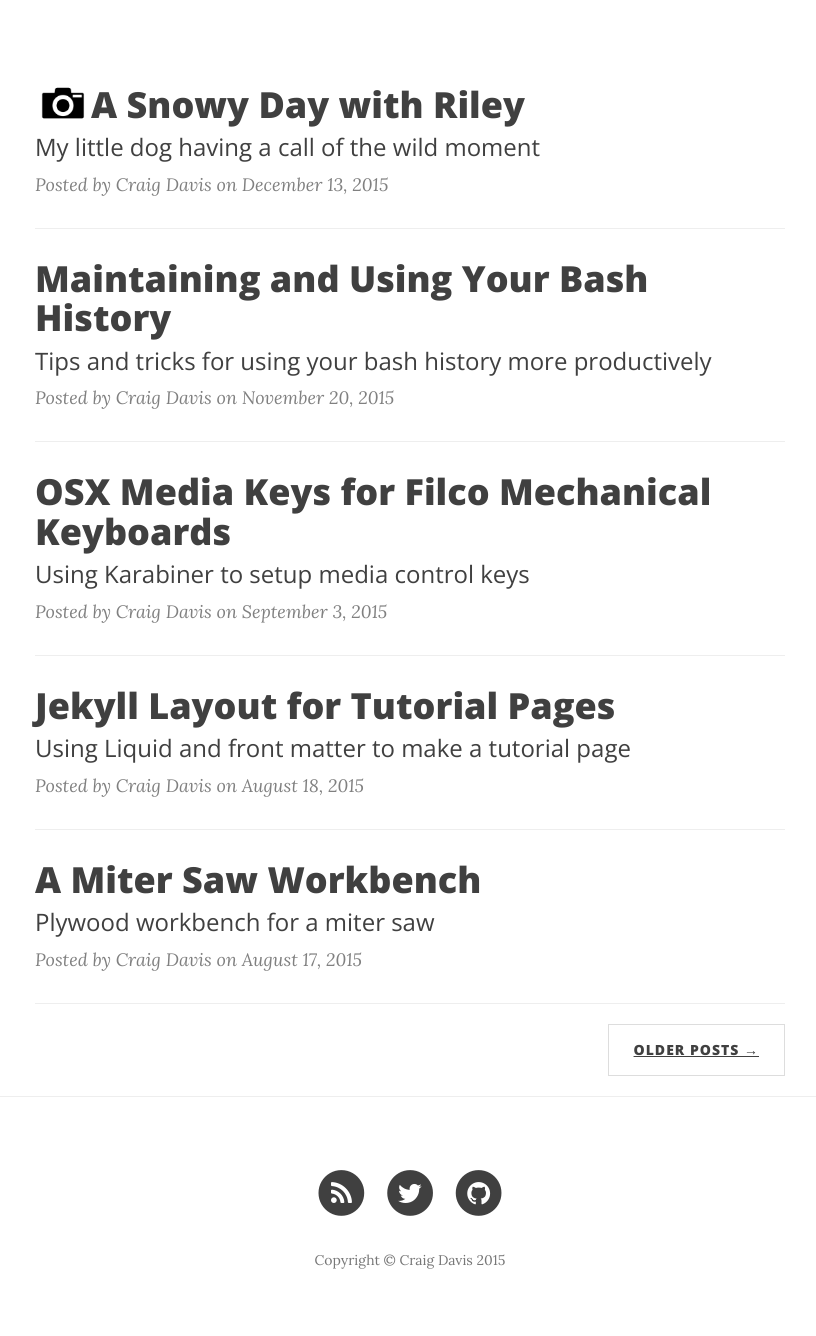
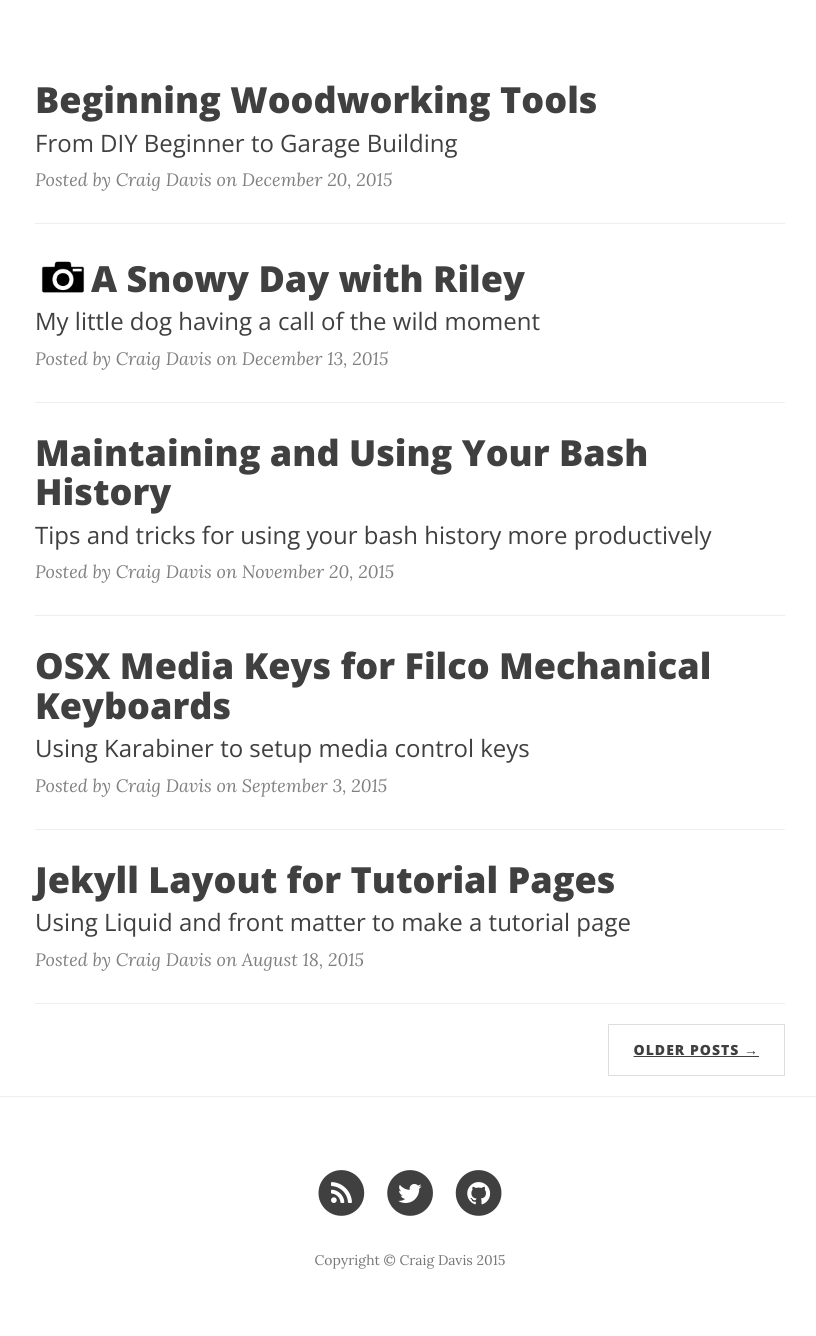
Before and after one commit to craig-davis/craig-davis.github.io, a Jekyll site: the page built from index.html, in a window 1280 px wide. Shown: the part 456-1792 px from the top of the page, without its empty margins (230-1046 px from the left). Built offline with Jekyll 4.4.1, drawn with Linux system fonts in a browser that asks for light colours; nearby versions of some CDN libraries; the list of posts is cut into pages by our own code; some of the changed lines change nothing that is shown.

Commit message:
Add new tools post. No links yet.

```diff
--- /dev/null
+++ b/_posts/2015-12-20-beginning-woodworking-tools.markdown
@@ -0,0 +1,217 @@
+---
+layout:     post
+title:      "Beginning Woodworking Tools"
+subtitle:   "From DIY Beginner to Garage Building"
+date:       2015-12-20
+tags:       [woodworking]
+author:     "Craig Davis"
+header-img: "img/headers/diy-tools.jpg"
+---
+
+I grew up in my grandfathers woodworking shop, and have worked with tools my whole life. I don't have my own shop yet, and so I've collected just enough tools for projects over the last 15 years that fit into a couple of bins. This collection of tools will give you the basic tools for DIY projects and furniture. With this set of tools you'll only be limited by your imagination.
+
+## Table of Contents
+
+* [Safety](#safety)
+* [Cleaning](#cleaning)
+* [Measuring](#measuring)
+* [Hand tools](#hand-tools)
+* [Cutting](#cutting)
+* [Shaping](#shaping)
+* [Kreg Jigs](#kreg-jigs)
+* [Clamps](#clamps)
+* [Power Tools](#power-tools)
+* [Sanding and Finishing](#sanding-and-finishing)
+
+## Safety
+
+First and foremost, protect yourself. Long term exposure to chemicals, loud noises, and short term exposure to sharp tools can cause a lot of damage. Be safe!
+
+And as an aside, when you've got new tools - practice your cuts once with the tool off and really look at your fingers, elbows, and other body parts that are near cutting edges. Getting used to how your tools and move is critical!
+
+<dl>
+    <dt>Safety glasses</dt>
+    <dd>ER doctors are remarkably good at removing splinters from your eyeballs, but safety glass really are a lot cheaper. Find a set that fits close to your face, particularly your cheeks to prevent anything from bouncing upwards and underneath your glasses.</dd>
+
+    <dt>Ear plugs and Ear protection</dt>
+    <dd>Tools are loud and <strong>will</strong> cause permanent damage. Ear plugs offer better protection, but can be a hassle if you're working with other people. Purchase both, and for really loud projects, use both together!</dd>
+
+    <dt>N99 Dust mask</dt>
+    <dd>Buy the good ones with the vents to exhale. Dust can carry any number of bad things, and N99 masks will offer some protection from welding, soldering, and paint fumes as well. Please always remember that plywood and engineered wood products have a wide variety of glues and bonding chemicals in them that are bad news for your lungs, and always wear a mask and when sanding and applying finishes.</dd>
+</dl>
+
+## Cleaning
+
+A clean and organized working area is a safe area. I keep a brush handy to clean as I go. Buy a box of rags &emdash; they'll be great to have around when you're working on finishing projects.
+
+<dl>
+    <dt>Dust brush and pan</dt>
+    <dd>A small brush you can keep on your workbench</dd>
+
+    <dt>Rags</dt>
+    <dd>A cheap box of rags will help in cleaning and will always be useful!</dd>
+
+    <dt>Hand Soap</dt>
+    <dd>Borax and GoJo are my favorite hand soaps. Borax is old, and to me smells like my Grandfathers shop.</dd>
+</dl>
+
+## Measuring
+
+Measure twice, cut once. Even better, learn to never measure - but that's another post!
+
+<dl>
+    <dt>Mechanical pencil</dt>
+    <dd>Carpenters pencils are for carpentry, not for detailed projects. If you're doing trim work or building furniture then a mechanical pencil is superior. It'll have much better repeatability.</dd>
+
+    <dt>Combination square</dt>
+    <dd>An accurate combination square is essential for getting good results. Learn to use it! You'll be able to mark corners, find centerlines, gage the depth of things, make right angle lines. There are a lot of ways to use this tool.</dd>
+
+    <dt>Sliding bevel</dt>
+    <dd>Remember how I mentioned it's best if you can never measure? This is one of the tools that helps with that. As often as possible take measurements from the actual angles and lengths of things instead of measuring. For instance, if you've made a cut at some angle, and now you need to make the opposite/complimentary cut, just use the gauge to measure the angle and then flip the gauge over. There's no need to bring numbers into the process.</dd>
+
+    <dt>Measuring tape</dt>
+    <dd>A good measuring tape is critical. Take a little time to learn to use it. I prefer one with fractions measured on it.</dd>
+
+    <dt>Folding rule</dt>
+    <dd>A folding rule isn't as essential, but for repair projects it can be super useful. In particular they are a great way to measure the exact inside dimensions of something. This can often be hard to do with a regular tape measure.</dd>
+</dl>
+
+## Hand tools
+
+This is a basic set of hand tools. These aren't all used directly, but may be useful in adjusting tools, dealing with miscellaneous fasteners, and other DIY projects.
+
+<dl>
+    <dt>Rubber mallet</dt>
+    <dd>A non-marking source of motivation. Useful for knocking together glue ups, or taking apart dry fit pieces. Oh, and sealing paint cans, but keep it clean!</dd>
+
+    <dt>Hammer</dt>
+    <dd>A sixteen ounce claw hammer is the right place to start. A simple fiberglass handle will do.</dd>
+
+    <dt>Screwdrivers</dt>
+    <dd>Get an assortment of screwdrivers. Buy good screwdrivers, the higher quality metal won't round as many screws and you'll have better results.</dd>
+
+    <dt>Paint can opener</dt>
+    <dd>This is very different than a screwdriver! They are cheap and will extend the life of your favorite standard screwdriver.</dd>
+
+    <dt>Razor knife</dt>
+    <dd>A sharp knife is a safe knife. A sharp knife needs less </dd>
+
+    <dt>Slip-joint pliers</dt>
+    <dd>Please, don't use these on nuts or bolts.</dd>
+
+    <dt>Needle-nose pliers</dt>
+    <dd>Useful for everything from driving a heavy duty needle or fishing hook to dealing with small fasteners.</dd>
+
+    <dt>Diagonal cutters</dt>
+    <dd>Wire cutters that are also useful for zip ties, wire ties, and home electrical work</dd>
+
+    <dt>Adjustable wrench</dt>
+    <dd>You wouldn't think it, but there's a correct direction to use an adjustable wrench. Always use it so that it's turning towards the movable jaw. This keeps the movable jaw being forced towards the wrench body, and you won't strip as many bolt heads. But again, this is a tool of convenience - if you've got the socket or end wrench in your toolbox, use it.</dd>
+</dl>
+
+## Cutting
+
+Saws. There's four basic saws that are worth having. Others will debate that there are far more. Actually, make that 7 - no. Well, start with these four.
+
+<dl>
+    <dt>Crosscut saw (12 pt.)</dt>
+    <dd>A twelve point per inch crosscut saw is great for quickly trimming 2x4s and other lumber</dd>
+
+    <dt>Rip saw (6 1/2 or 7 1/2 pt.)</dt>
+    <dd>This is a saw used to cut with the direction of the wood grain. The teeth are set at a different angle, and while you can rip with a crosscut saw, it's worth having both. The teeth are cut to act more like a chisel, and so won't hunt around and follow grain the way that a crosscut saw would. You'll get straighter cuts.</dd>
+
+    <dt>Japanese backsaw</dt>
+    <dd>A dozuki is a saw that cuts on the pull stroke and has a stiffened blade. It's ideal for hand cut dovetails and other finishing work. A flexible backsaw is great for flush trimming.</dd>
+
+    <dt>Hacksaw</dt>
+    <dd>At some point, you're going to have to cut a bolt to length or some bar stock for a project. This is the tool for that.</dd>
+</dl>
+
+## Shaping
+
+Wood and metal shaping tools. These will let you remove material efficiently.
+
+<dl>
+    <dt>Brad-point drill bits</dt>
+    <dd>The go-to drill bit for wood. An assortment of these is a must. Keep them sharp, don't overheat them, and don't leave them to rattle around in a toolbox. They get dull that way. As you add more, learn about split points and rake angles for various materials.</dd>
+
+    <dt>Spade drill bits</dt>
+    <dd>Large and flat, these cut large holes when you don't care about the roundness of the hole or the finish. Home electrical wiring and making some large holes are the name here. For anything else, you'll want to start investing in Forstner bits and then hole saws for large sized holes.</dd>
+
+    <dt>Bench planes</dt>
+    <dd>A smoothing plane and a small block plane can be used to deal with a door that has swelled, a drawer that doesn't fit, and can be used to flatten and square all manner of boards.</dd>
+
+    <dt>Wood chisels</dt>
+    <dd>An assortment of wood chisels from 1/4" to 1" will be helpful. They'll be useful in everything from mortising for a door to making tenons to cleaning up dovetails. Don't use them for anything else - no scraping and no paint can opening! (We have a tool for that!)</dd>
+
+    <dt>File</dt>
+    <dd>A few files will be really handy, a small triangular file for detail work, and a few mill files will be great for everything from sharpening a lawnmower blade to deburring a bolt that you trimmed with your hacksaw.</dd>
+</dl>
+
+## Kreg Jigs
+
+These will change the way that you view quick projects. The Kreg Pockethole jig allows you to quickly and easily join two piece of wood at a 90 or 180 degree angle. This can make face frames and basic box construction go quicker than you could ever imagine. It'll never be as pretty as fancy joints, but without a table saw, this will open up an entire new set of projects.
+
+<dl>
+    <dt>Simple kit</dt>
+    <dd>The two hole or even the mini jig are a great place to start</dd>
+
+    <dt>Regular clamp</dt>
+    <dd>Most kits come with a flat clamp, but if not, this an absolute requirement. It allows you to hold the jig in position, and face frames flat as you add the screw.</dd>
+
+    <dt>90 degree clamp</dt>
+    <dd>Go ahead and get one, you'll like having it. It makes holding two board at 90 degrees really easy, and make box and drawer construction go quickly.</dd>
+
+    <dt>Saw jig</dt>
+    <dd>The circular saw jig will get you over the blues of not having a table saw. I use mine a lot. However, it requires that you think about teh cut plan for the project very differently. If you're cutting plywood, you'll want to nibble away at it instead of breaking it down into smaller pieces.</dd>
+</dl>
+
+## Clamps
+
+You can never have too many. Stock up when there is a sale, and scrounge estate sales and Craigslist for more. You can start with spring
+
+<dl>
+    <dt>Spring Clamps</dt>
+    <dd>Cheap and simple, these are great for laminating boards and small glue-ups.</dd>
+
+    <dt>Simple Clamps</dt>
+    <dd>Two foot bar clamps, with the trigger are great for holding smaller workpieces.</dd>
+
+    <dt>Pipe clamps</dt>
+    <dd>Cheap and durable, a set of four 5' bar clamps will help with larger projects. A simple bed headboard for instance.</dd>
+</dl>
+
+## Power Tools
+
+Saw, drill, jigsaw will take you far. A sander is included with the finishing tools.
+
+<dl>
+    <dt>Drill</dt>
+    <dd>A high quality drill is an absolute must. An 18 volt drill will have more than enough power to drive larger bits.</dd>
+
+    <dt>Impact driver</dt>
+    <dd>This is an optional tool, but if you're driving a lot of screws, installing a deck, or a lot of drywall, then an impact driver is a brilliant tool to own. They don't strip screws and can make short work of things.</dd>
+
+    <dt>Jig Saw</dt>
+    <dd>Go ahead and spend a little more on a nice one. This is a tool that will bridge the gap from now until you have a bandsaw, and will always be a great tool for odd jobs.</dd>
+
+    <dt>Circular saw</dt>
+    <dd>A 7 1/4 inch saw is a carpentry must. A worm drive is a great tool if you're framing, but can be heavy and a little hard to deal with if you plan to use it with a Kreg jig or a cutting guide.</dd>
+
+    <dt>Router (1 hp, 1/4" collet) Purchase bits as needed; bead, chamfer, cove, straight, round-over, rabbet.</dt>
+    <dd>A 1/4" collet will hold most of the bits you'll want for rabbetting drawers and frames. Purchase the bits as you need them, but you can start with a roundover and a flush cutting bit. You can clean up a lot of backyard building inaccuracy with a flush cutting bit.</dd>
+</dl>
+
+
+## Sanding and Finishing
+
+<dl>
+    <dt>Random orbit sander</dt>
+    <dd>A five inch sander is a great start. The difference in a nice piece and a hack job is the quality of the finish. A nice sander will help that.</dd>
+
+    <dt>Belt sander</dt>
+    <dd>A second tier tool, but great to have.</dd>
+
+    <dt>Assorted sandpaper</dt>
+    <dd><a href="http://www.finehomebuilding.com/item/12862/folding-trick-makes-sandpaper-last-longer">Learn how to fold your sandpaper</a>!</dd>
+</dl>
--- a/css/there4-io.css
+++ b/css/there4-io.css
@@ -507,3 +507,7 @@ figure figcaption {
 .photo h2 {
   margin-bottom: -3px !important;
 }
+
+dl {}
+dt {}
+dd { margin: 0 0 1em 1em; }
```
Also changed, not shown: 1 other file.
